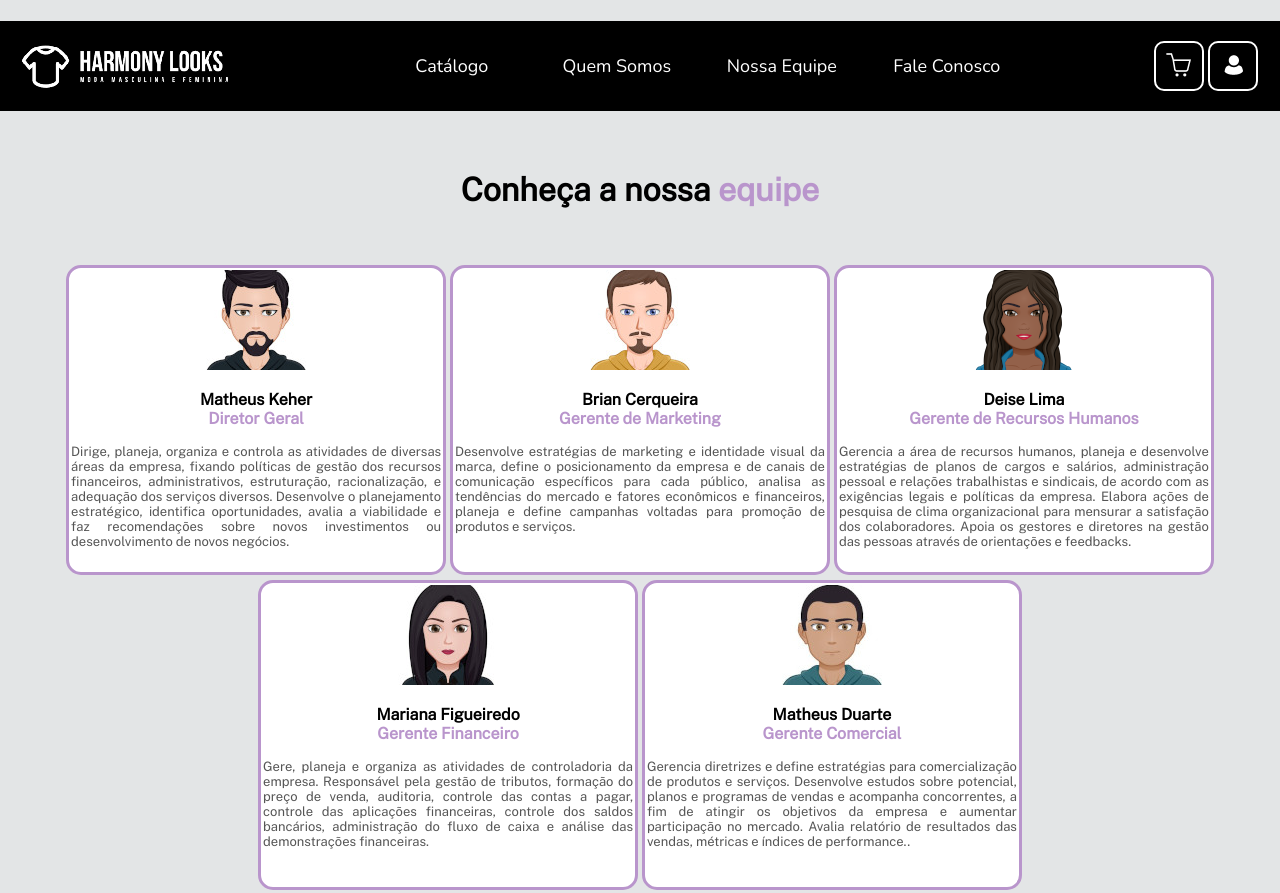
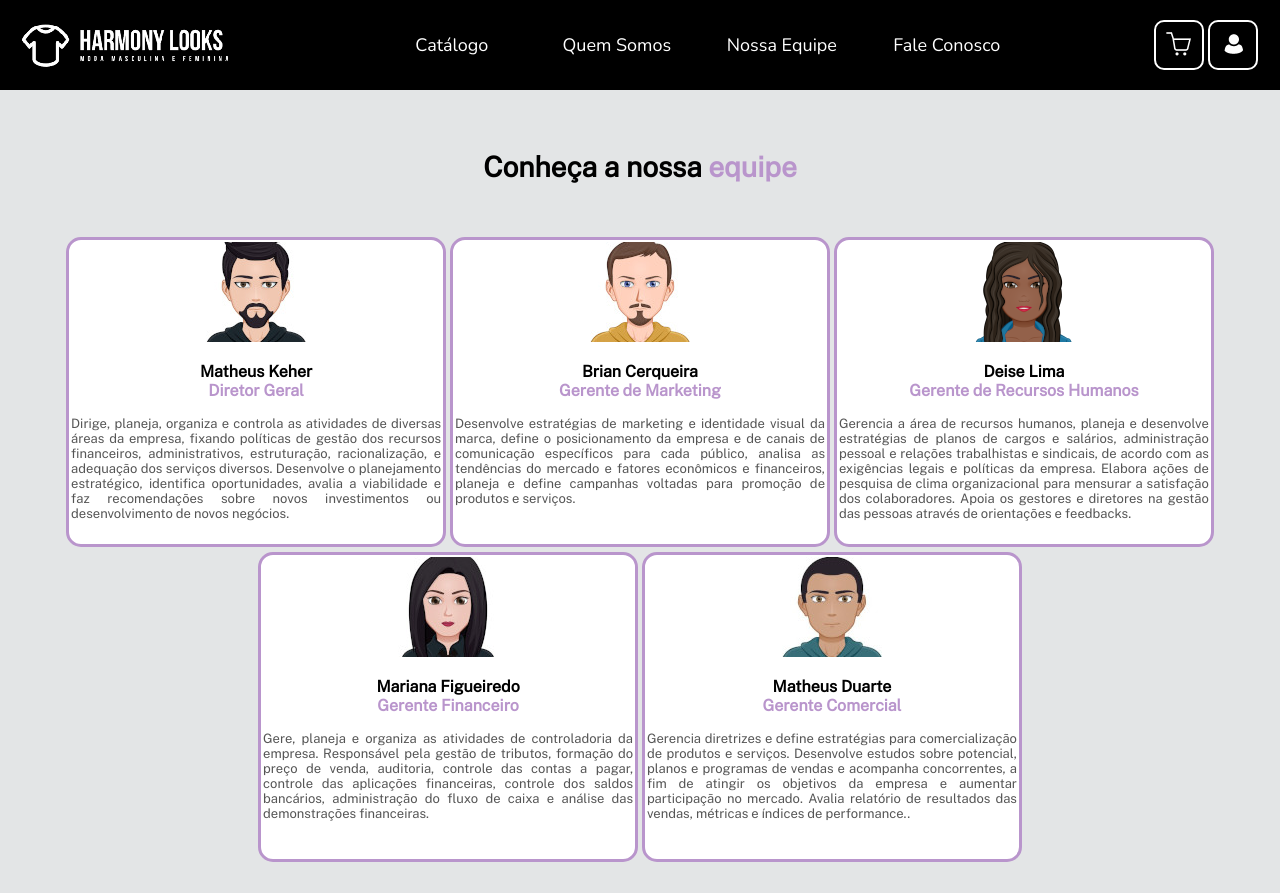
Before and after one commit to projgrp06/projeto-em-grupo, a plain HTML site: page nossa-equipe/nossa-equipe.html in a window 1280 px wide. Shown: the top 893 px of the page. Drawn offline with nearby package versions, Linux system fonts and the light colour scheme.

Commit message:
Update style.css

```diff
--- a/style.css
+++ b/style.css
@@ -82,7 +82,6 @@ span {
 
 .principal {
     margin-bottom: 100px;
-    padding-top: 110px;
     text-align: center;
 }
 
@@ -109,6 +108,7 @@ span {
     width: 100%;
     height: auto;
     margin-bottom:50px;
+    padding-top: 110px;
 }
 
 .principal-catalogo {
@@ -154,8 +154,10 @@ span {
 
 h1 {
     text-align: center;
+    margin-top: 0;
     padding: 30px;
     padding-top: 150px;
+    font-size: 28px;
 }
 
 .p-equipe {
```
